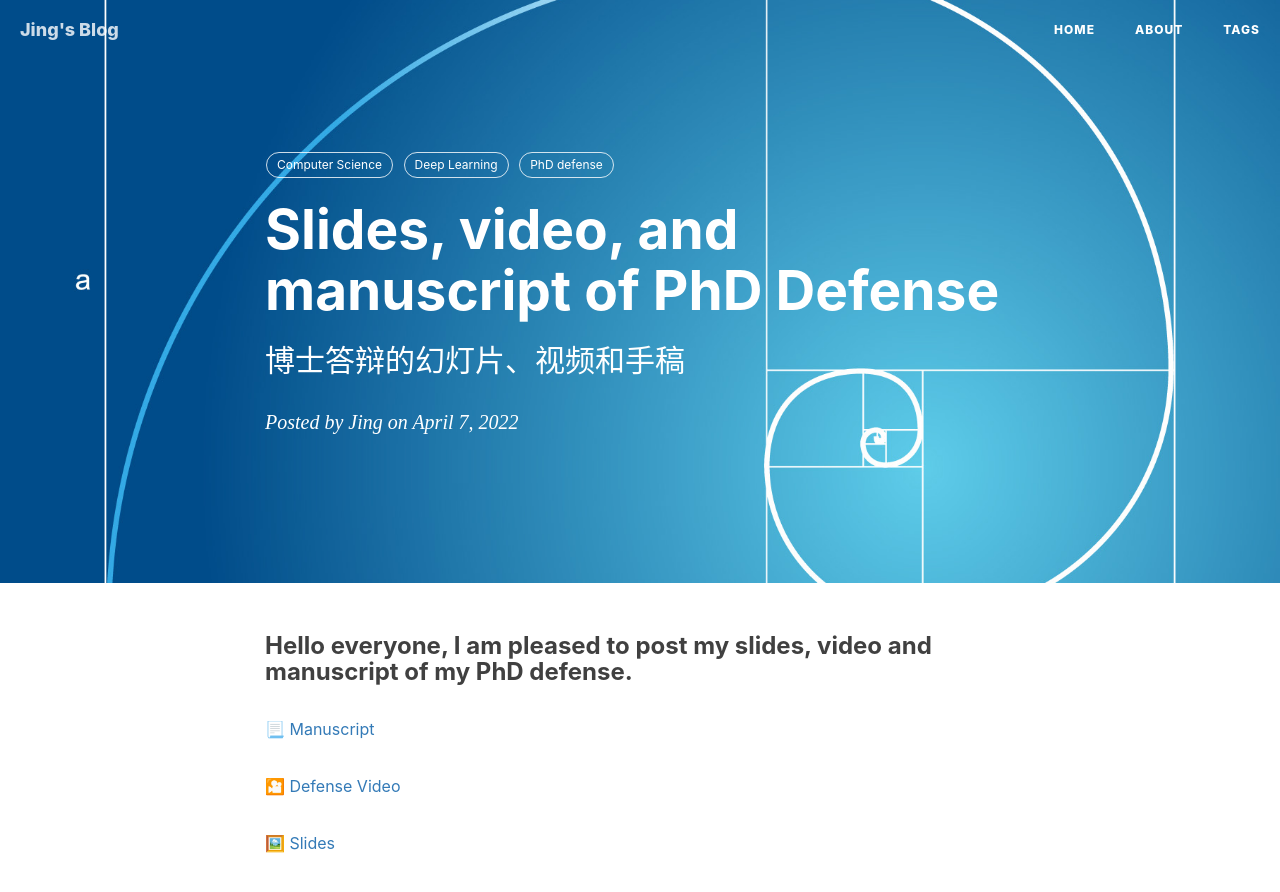
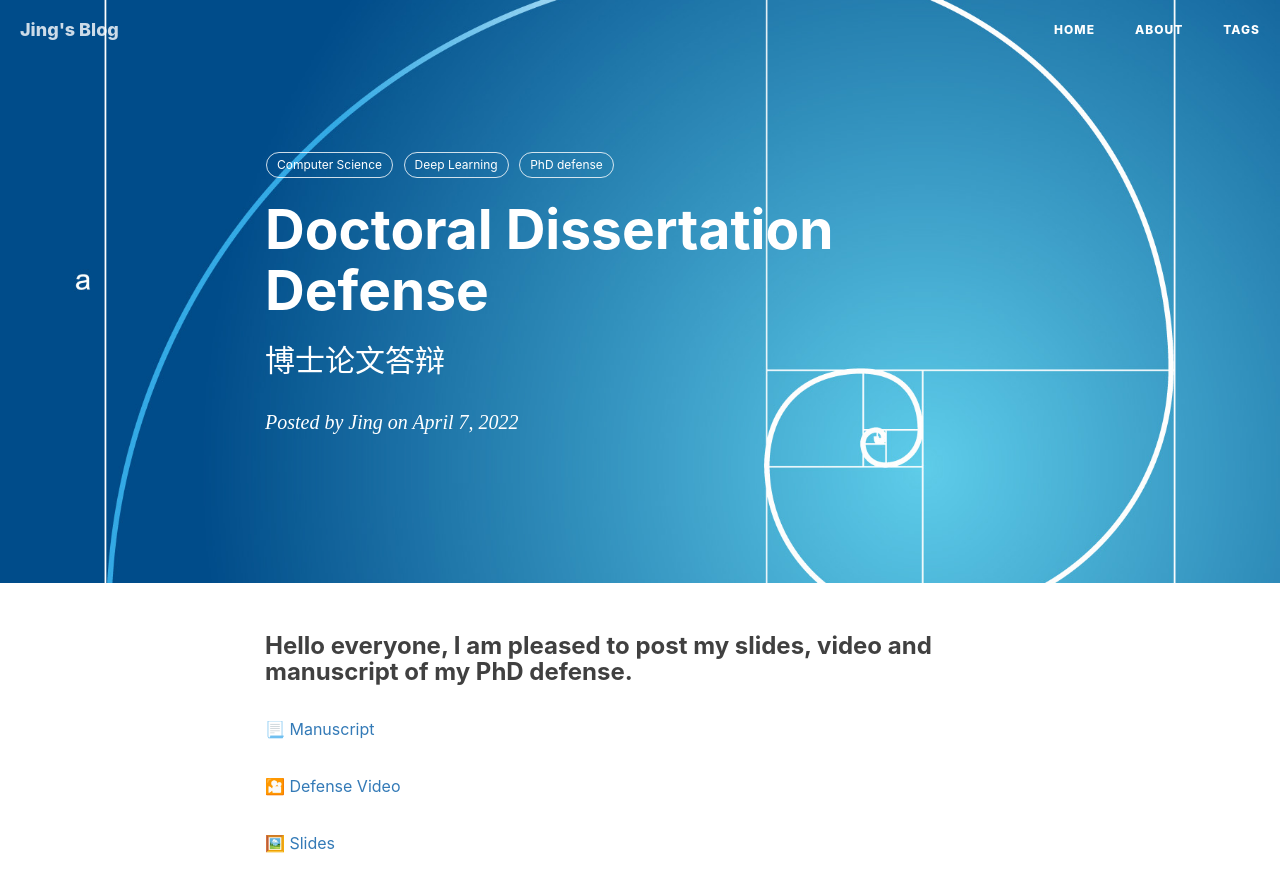
Before and after one commit to jizhang02/jizhang02.github.io, a Jekyll site: the page built from _posts/2022-04-07-defense.markdown, in a window 1280 px wide and 900 px high. Shown: the top 892 px of the window. Built offline with Jekyll 4.4.1, drawn with Linux system fonts in a browser that asks for light colours; nearby versions of some CDN libraries; a script that is not in the unit is left out; comment, search, counter and statistics services are not loaded.

Commit message:
Update 2022-04-07-defense.markdown

```diff
--- a/_posts/2022-04-07-defense.markdown
+++ b/_posts/2022-04-07-defense.markdown
@@ -1,7 +1,7 @@
 ---
 layout:     post
-title:      "Slides, video, and manuscript of PhD Defense"
-subtitle:   "博士答辩的幻灯片、视频和手稿"
+title:      "Doctoral Dissertation Defense"
+subtitle:   "博士论文答辩"
 date:       2022-04-07 14:27:00
 author:     "Jing"
 header-img: "img/post-bg.jpg"
```
